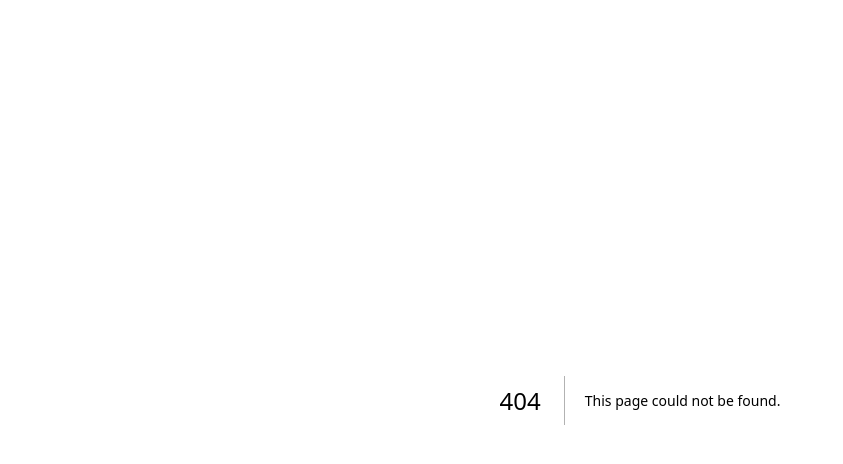
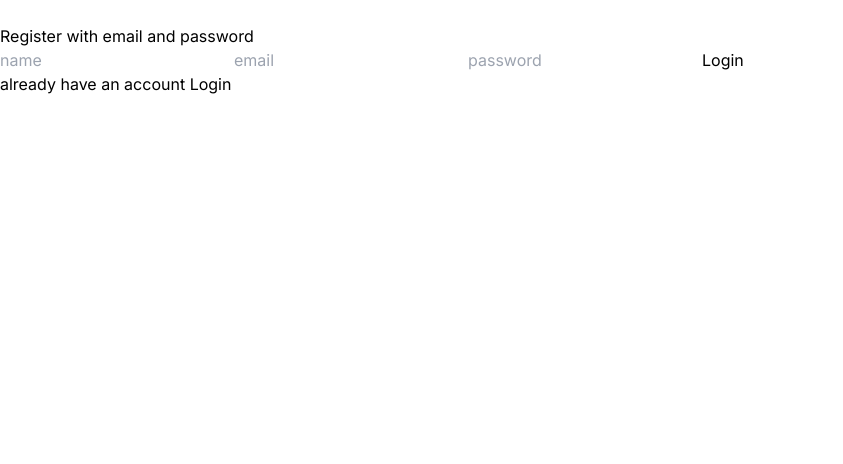
Before and after one commit to Philip-Nwabuwa/devchat, a Next.js app: page /register in a window 1280 px wide. Before the commit this address had no page. Shown: the top 464 px of the page, without its empty margins (0-843 px from the left). Built offline with nearby package versions, Linux system fonts and the light colour scheme.

Commit message:
Added register api

```diff
--- a/package.json
+++ b/package.json
@@ -9,6 +9,9 @@
     "lint": "next lint"
   },
   "dependencies": {
+    "@tanstack/react-query": "^5.0.5",
+    "@tanstack/react-query-devtools": "^5.4.2",
+    "bcryptjs": "^2.4.3",
     "mongoose": "^7.6.3",
     "next": "13.5.6",
     "next-auth": "^4.24.3",
@@ -16,6 +19,7 @@
     "react-dom": "^18"
   },
   "devDependencies": {
+    "@types/bcryptjs": "^2.4.5",
     "@types/node": "^20",
     "@types/react": "^18",
     "@types/react-dom": "^18",
--- /dev/null
+++ b/src/app/(auth)/login/page.tsx
@@ -0,0 +1,47 @@
+"use client";
+
+import { signIn, signOut, useSession } from "next-auth/react";
+import Image from "next/image";
+import Link from "next/link";
+
+export default function Home() {
+  const { data: session, status } = useSession();
+
+  return (
+    <section>
+      {status === "authenticated" ? (
+        <div>
+          <Image
+            src={session.user?.image!}
+            alt="user profile image"
+            width={100}
+            height={100}
+          />
+          <p>Signed in as {session.user?.email}</p>
+          <button onClick={() => signOut()}>Sign out</button>
+        </div>
+      ) : (
+        <div>
+          <p>Not signed in</p>
+          <button onClick={() => signIn()}>Sign in</button>
+        </div>
+      )}
+      <div className="mt-6">
+        <h2>Login with email and password</h2>
+        <form>
+          <input type="text" placeholder="email" />
+          <input type="password" placeholder="password" />
+          <button>Login</button>
+
+          <div className="bg-red-400 mt-3">error </div>
+        </form>
+        <div>
+          don't have an account yet?{" "}
+          <Link href="/register" className="hover:underline">
+            Register
+          </Link>
+        </div>
+      </div>
+    </section>
+  );
+}
--- /dev/null
+++ b/src/app/(auth)/register/page.tsx
@@ -0,0 +1,90 @@
+"use client";
+import Link from "next/link";
+import { useRouter } from "next/navigation";
+import { useState } from "react";
+const page = () => {
+  const [name, setName] = useState("");
+  const [email, setEmail] = useState("");
+  const [password, setPassword] = useState("");
+  const [error, setError] = useState("");
+  const router = useRouter();
+
+  const handleSubmit = async (e: React.FormEvent<HTMLFormElement>) => {
+    e.preventDefault();
+    if (!name || !email || !password) {
+      setError("Please fill all the fields");
+      return;
+    }
+
+    try {
+      const resUserExists = await fetch("/api/auth/userExists", {
+        method: "POST",
+        headers: {
+          "Content-Type": "application/json",
+        },
+        body: JSON.stringify({ email }),
+      });
+
+      const { user } = await resUserExists.json();
+
+      if (user) {
+        console.log("user already exists");
+        setError("User already exists");
+        return;
+      }
+
+      const res = await fetch("/api/auth/register", {
+        method: "POST",
+        headers: {
+          "Content-Type": "application/json",
+        },
+        body: JSON.stringify({ name, email, password }),
+      });
+
+      const data = await res.json();
+      console.log(data);
+      if (res.ok) {
+        const form = e.target as HTMLFormElement;
+        form.reset();
+        router.push("/login");
+      } else {
+        setError(data.message);
+      }
+    } catch (error) {
+      console.log(error);
+    }
+  };
+
+  return (
+    <div className="mt-6">
+      <h2>Register with email and password</h2>
+      <form onSubmit={handleSubmit}>
+        <input
+          onChange={(e) => setName(e.target.value)}
+          type="text"
+          placeholder="name"
+        />
+        <input
+          onChange={(e) => setEmail(e.target.value)}
+          type="email"
+          placeholder="email"
+        />
+        <input
+          onChange={(e) => setPassword(e.target.value)}
+          type="password"
+          placeholder="password"
+        />
+        <button>Login</button>
+        {error && <div className="bg-red-400 mt-3">{error}</div>}
+      </form>
+      <div>
+        already have an account{" "}
+        <Link href="/" className="hover:underline">
+          Login
+        </Link>
+      </div>
+    </div>
+  );
+};
+
+export default page;
--- /dev/null
+++ b/src/app/Providers/TanstackProvider.tsx
@@ -0,0 +1,21 @@
+"use client";
+
+import { useState } from "react";
+import { QueryClientProvider, QueryClient } from "@tanstack/react-query";
+import { ReactQueryDevtools } from "@tanstack/react-query-devtools";
+
+type Props = {
+  children: React.ReactNode;
+};
+
+const TanstackProvider = ({ children }: Props) => {
+  const [queryClient] = useState(() => new QueryClient());
+  return (
+    <QueryClientProvider client={queryClient}>
+      {children}
+      <ReactQueryDevtools initialIsOpen={false} />
+    </QueryClientProvider>
+  );
+};
+
+export default TanstackProvider;
--- /dev/null
+++ b/src/app/api/auth/register/route.ts
@@ -0,0 +1,26 @@
+import User from "@/app/models/user";
+import { connectMongoDB } from "@/lib/mongodb";
+import { NextRequest, NextResponse } from "next/server";
+import bcrypt from "bcryptjs";
+
+export async function POST(req: NextRequest) {
+  try {
+    const data = await req.json();
+    const { name, email, password, image } = data;
+
+    console.log(name, email, password, image);
+
+    const hashedPassword = await bcrypt.hash(password, 10);
+    await connectMongoDB();
+    await User.create({ name, email, password: hashedPassword });
+
+    console.log(name, email, hashedPassword);
+
+    return NextResponse.json({ message: "User Registered" }, { status: 201 });
+  } catch (error) {
+    return NextResponse.json(
+      { message: "Error registering user" },
+      { status: 500 }
+    );
+  }
+}
--- /dev/null
+++ b/src/app/api/auth/userExists/route.tsx
@@ -0,0 +1,12 @@
+import User from "@/app/models/user";
+import { connectMongoDB } from "@/lib/mongodb";
+import { NextRequest, NextResponse } from "next/server";
+
+export async function POST(req: NextRequest) {
+  const { email } = await req.json();
+
+  await connectMongoDB();
+  const user = await db.collection<User>("users").findOne({ email });
+
+  return user ? NextResponse.json({ user }) : NextResponse.json({ user: null });
+}
--- a/src/app/layout.tsx
+++ b/src/app/layout.tsx
@@ -2,6 +2,7 @@ import type { Metadata } from "next";
 import { Inter } from "next/font/google";
 import "./globals.css";
 import NextAuthProvider from "./Providers/NextAuthProvider";
+import TanstackProvider from "./Providers/TanstackProvider";
 
 const inter = Inter({ subsets: ["latin"] });
 
@@ -18,7 +19,9 @@ export default function RootLayout({
   return (
     <html lang="en">
       <body className={inter.className}>
-        <NextAuthProvider>{children}</NextAuthProvider>
+        <NextAuthProvider>
+          <TanstackProvider>{children}</TanstackProvider>
+        </NextAuthProvider>
       </body>
     </html>
   );
--- a/src/app/models/user.ts
+++ b/src/app/models/user.ts
@@ -4,7 +4,8 @@ import { models } from "mongoose";
 const UserSchema = new Schema(
   {
     name: { type: String, required: true, unique: true },
-    email: { type: String, unique: true },
+    email: { type: String, required: true, unique: true },
+    password: { type: String },
     image: { type: String },
   },
   { timestamps: true }
--- a/src/app/page.tsx
+++ b/src/app/page.tsx
@@ -1,31 +1,7 @@
-"use client";
+import React from "react";
 
-import { signIn, signOut, useSession } from "next-auth/react";
-import Image from "next/image";
+const page = () => {
+  return <div>page</div>;
+};
 
-export default function Home() {
-  const { data: session, status } = useSession();
-  console.log(session?.user);
-
-  return (
-    <section>
-      {status === "authenticated" ? (
-        <div>
-          <Image
-            src={session.user?.image!}
-            alt="user profile image"
-            width={100}
-            height={100}
-          />
-          <p>Signed in as {session.user?.email}</p>
-          <button onClick={() => signOut()}>Sign out</button>
-        </div>
-      ) : (
-        <div>
-          <p>Not signed in</p>
-          <button onClick={() => signIn()}>Sign in</button>
-        </div>
-      )}
-    </section>
-  );
-}
+export default page;
```
Also changed, not shown: 1 other file (tests, documents, lock files or other folders).
